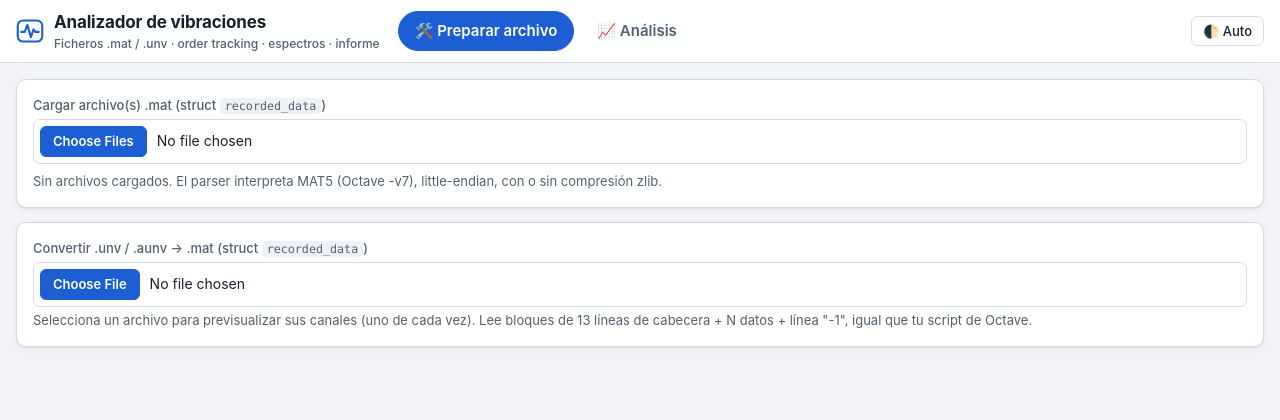
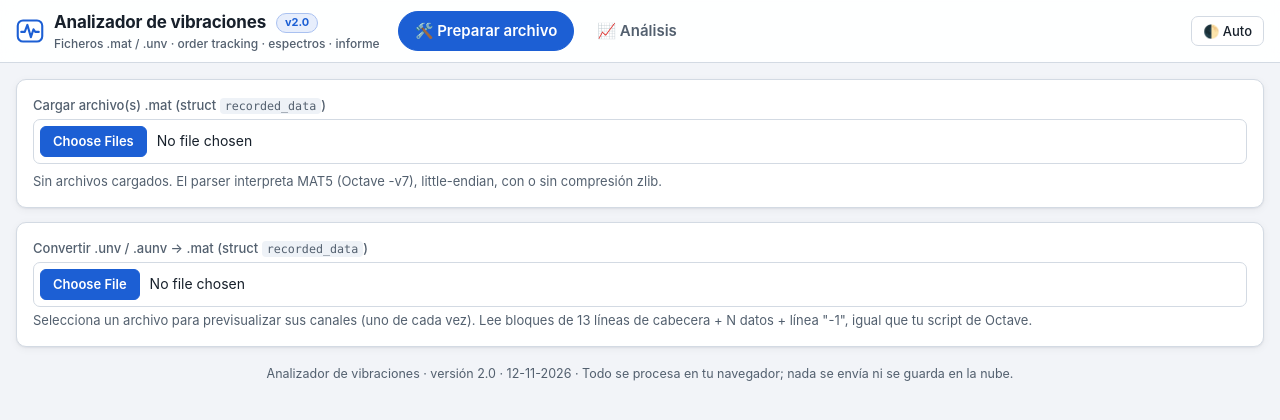
Before and after one commit to oscarvib/analizador-vibraciones, a plain HTML site: page index.html in a window 1280 px wide. Drawn offline with Linux system fonts and the light colour scheme.

Commit message:
Muestra la versión 2.0 en cabecera y pie
Co-Authored-By: Claude Sonnet 5.5 <noreply@anthropic.com>
Claude-Session: https://claude.ai/code/session_01VKBNB3vX4exNg2tbUZqwZr

```diff
--- a/index.html
+++ b/index.html
@@ -159,6 +159,9 @@ select,input{max-width:100%}
  #specSlider{width:100%!important}
  .nowrap-ell,#capTimeSig,#capSpecTop,#capOrderTop{white-space:normal!important}
 }
+.ver{display:inline-block;vertical-align:middle;font-size:11px;font-weight:650;color:var(--accent);background:var(--accent-soft);border:1px solid var(--accent-line);border-radius:999px;padding:1px 8px;margin-left:6px;letter-spacing:0}
+.brand small{font-weight:500}
+.foot{margin:18px 0 6px;text-align:center;font-size:12.5px;color:var(--muted)}
 /* utilidades */
 .right{margin-left:auto}
 .nowrap-ell{white-space:nowrap;overflow:hidden;text-overflow:ellipsis}
@@ -180,7 +183,7 @@ button{white-space:nowrap}
 <body>
 <a class="skip" href="#main">Saltar al contenido</a>
 <header class="appbar"><div class="in">
-  <h1 class="brand"><svg viewBox="0 0 32 32" fill="none" stroke="currentColor" stroke-width="2.4" stroke-linecap="round" stroke-linejoin="round" aria-hidden="true"><rect x="2" y="4" width="28" height="24" rx="6"/><path d="M6 17h4l3-8 4 14 3-9 2 3h4"/></svg><span>Analizador de vibraciones<small>Ficheros .mat / .unv · order tracking · espectros · informe</small></span></h1>
+  <h1 class="brand"><svg viewBox="0 0 32 32" fill="none" stroke="currentColor" stroke-width="2.4" stroke-linecap="round" stroke-linejoin="round" aria-hidden="true"><rect x="2" y="4" width="28" height="24" rx="6"/><path d="M6 17h4l3-8 4 14 3-9 2 3h4"/></svg><span>Analizador de vibraciones <span class="ver" title="Versión de la aplicación">v2.0</span><small>Ficheros .mat / .unv · order tracking · espectros · informe</small></span></h1>
   <div class="tabs" id="topTabs" aria-label="Secciones">
     <div class="tab on" data-top="prep">🛠️ Preparar archivo</div>
     <div class="tab" data-top="analysis">📈 Análisis</div>
@@ -424,6 +427,7 @@ button{white-space:nowrap}
 </div></div>
 </div>
 
+<footer class="foot">Analizador de vibraciones · versión 2.0 · 12-11-2026 · Todo se procesa en tu navegador; nada se envía ni se guarda en la nube.</footer>
 </main>
 <script>
 // ---------- MAT5 PARSER ----------
```
